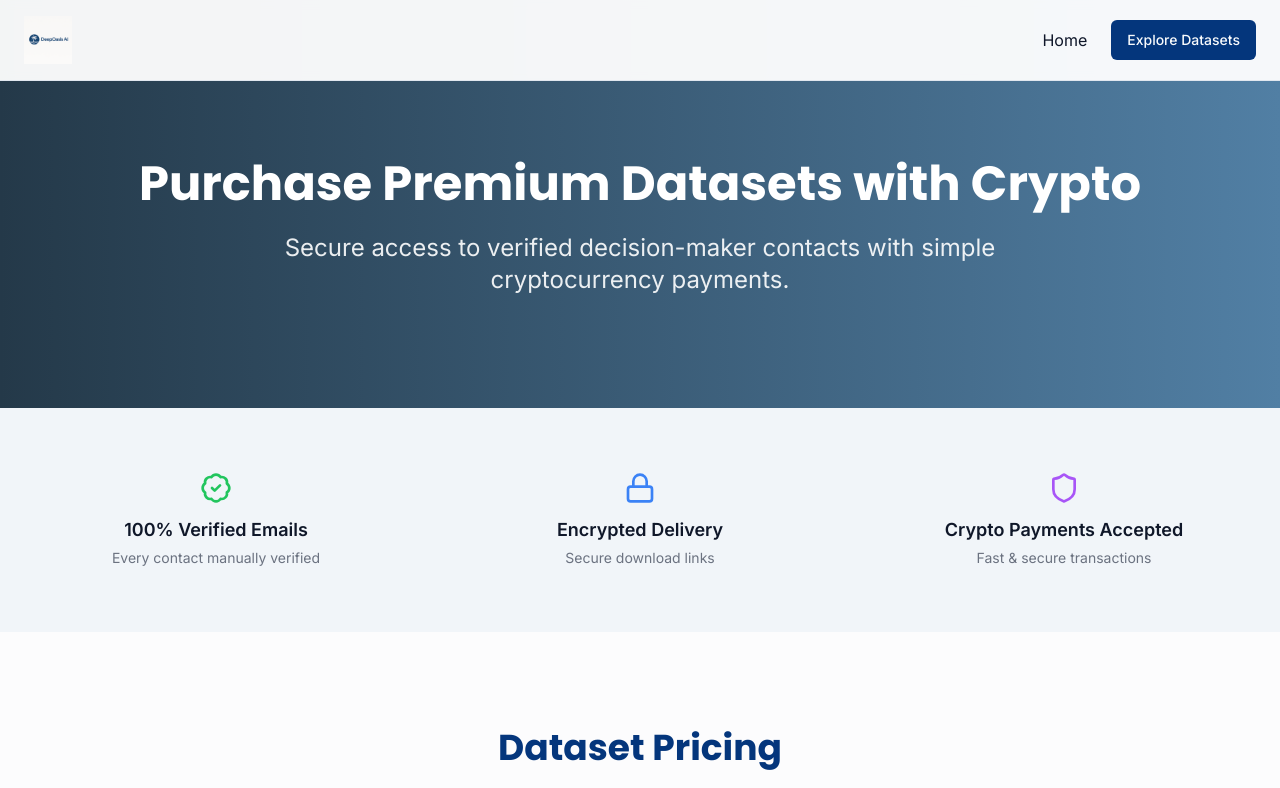
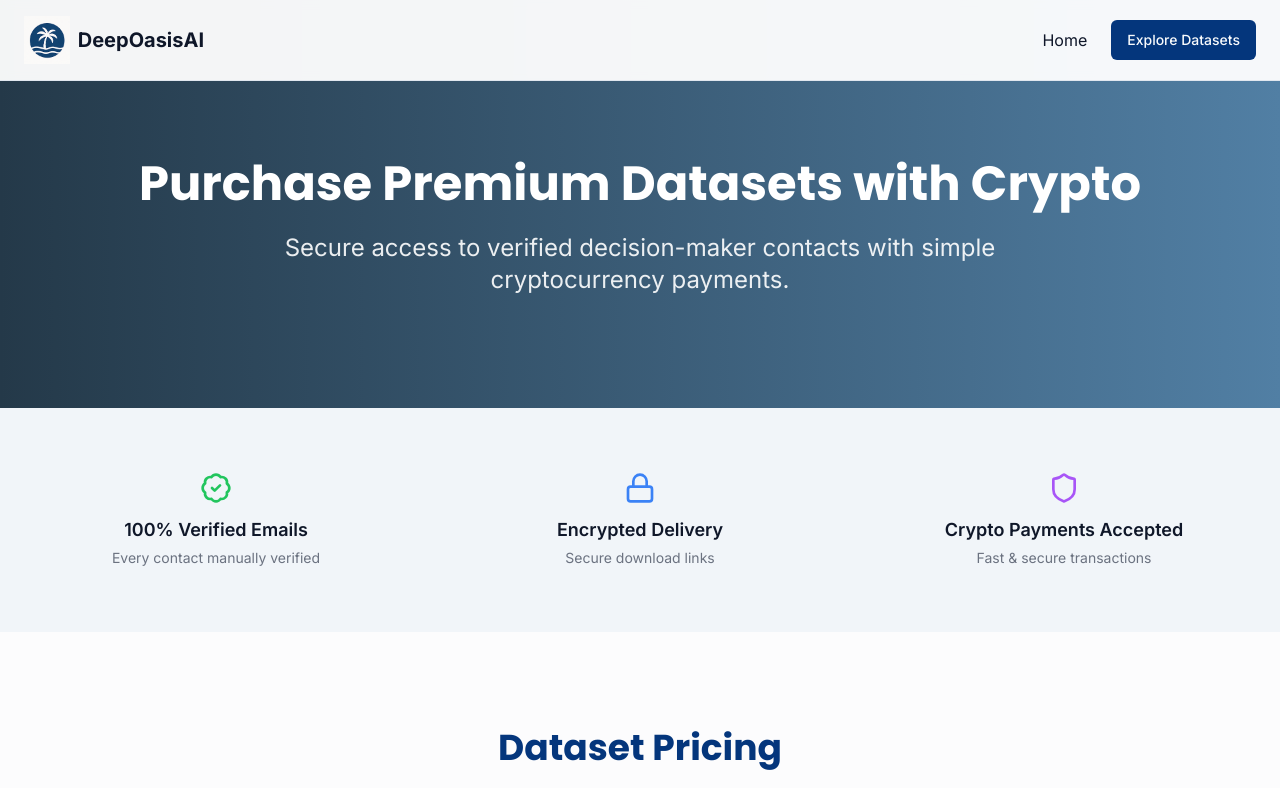
Before and after one commit to aliceyhunsahin/data-vault-prime-leads, a React (Vite) app: page /get-data in a window 1280 px wide. Shown: the top 788 px of the page. Built offline with nearby package versions, Linux system fonts and the light colour scheme.

Commit message:
Fix: Update logo and company name
Manually write the company name and add the new logo.

```diff
--- a/src/components/Footer.tsx
+++ b/src/components/Footer.tsx
@@ -9,7 +9,7 @@ const Footer = () => {
           <div>
             <div className="flex items-center gap-3 mb-4">
               <img
-                src="/lovable-uploads/de380eab-659f-4c30-bcf7-757f971d689d.png"
+                src="/lovable-uploads/5c1f80f6-6452-423a-847f-168344e788d1.png"
                 alt="DeepOasisAI Logo"
                 className="h-10 bg-white rounded-full p-1"
               />
--- a/src/components/Navbar.tsx
+++ b/src/components/Navbar.tsx
@@ -25,10 +25,11 @@ const Navbar = () => {
           <Link to="/" className="flex items-center absolute left-1/2 transform -translate-x-1/2 md:static md:left-auto md:transform-none">
             <div className="flex items-center gap-2">
               <img
-                src="/lovable-uploads/de380eab-659f-4c30-bcf7-757f971d689d.png"
+                src="/lovable-uploads/5c1f80f6-6452-423a-847f-168344e788d1.png"
                 alt="DeepOasisAI Logo"
                 className="h-10 md:h-12"
               />
+              <span className="font-bold text-lg md:text-xl">DeepOasisAI</span>
             </div>
           </Link>
 
--- a/src/pages/GetData.tsx
+++ b/src/pages/GetData.tsx
@@ -9,7 +9,7 @@ import { Alert, AlertDescription, AlertTitle } from '@/components/ui/alert';
 import { Shield } from 'lucide-react';
 
 const GetData = () => {
-  // Apply 75% discount to all prices (original * 0.25)
+  // Apply 75% discount to all prices (original * 0.25 = 375)
   const pricingData = [
     {
       category: "European VC Firms",
```
Also changed, not shown: public/lovable-uploads/5c1f80f6-6452-423a-847f-168344e788d1.png (added).
